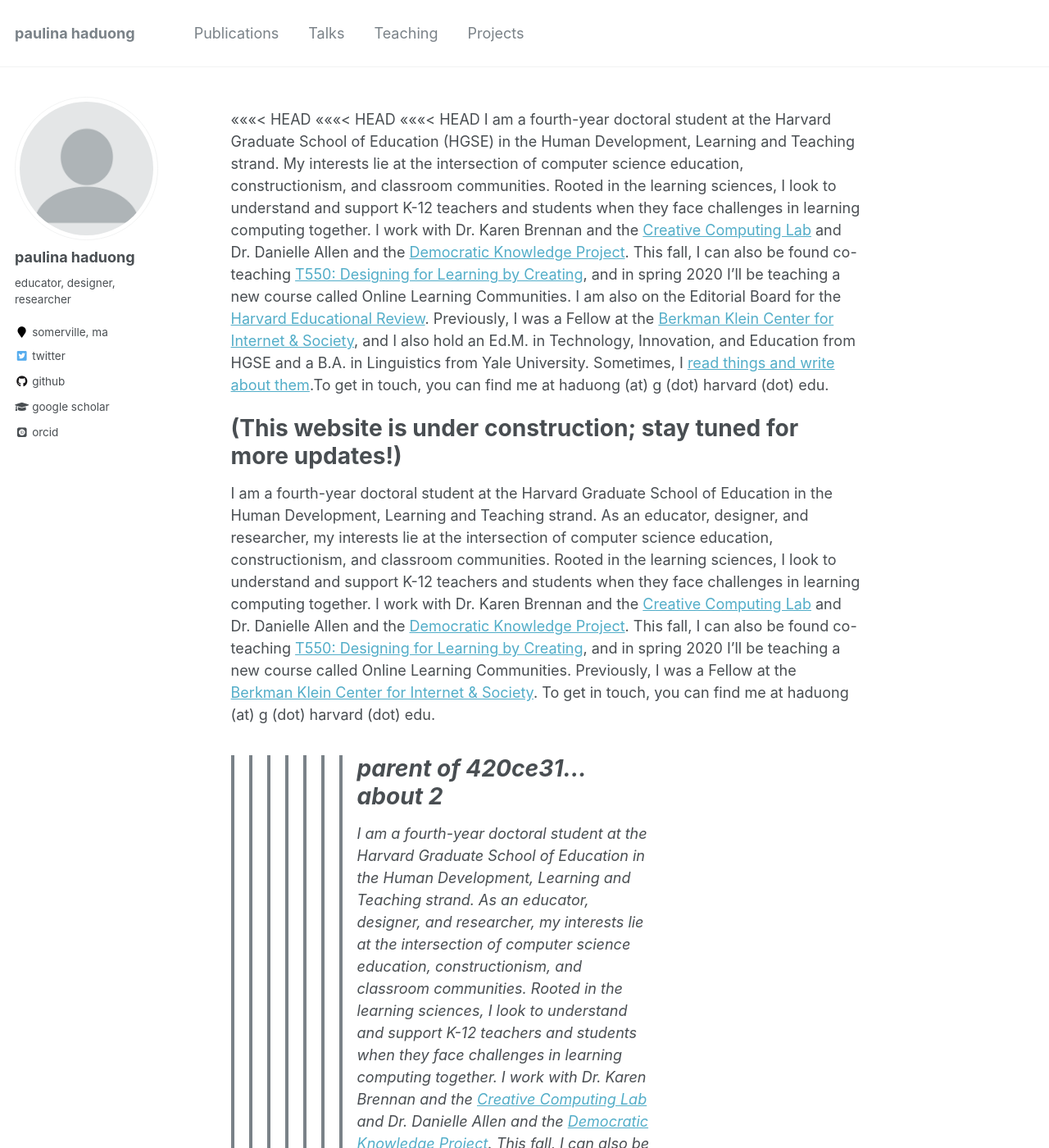
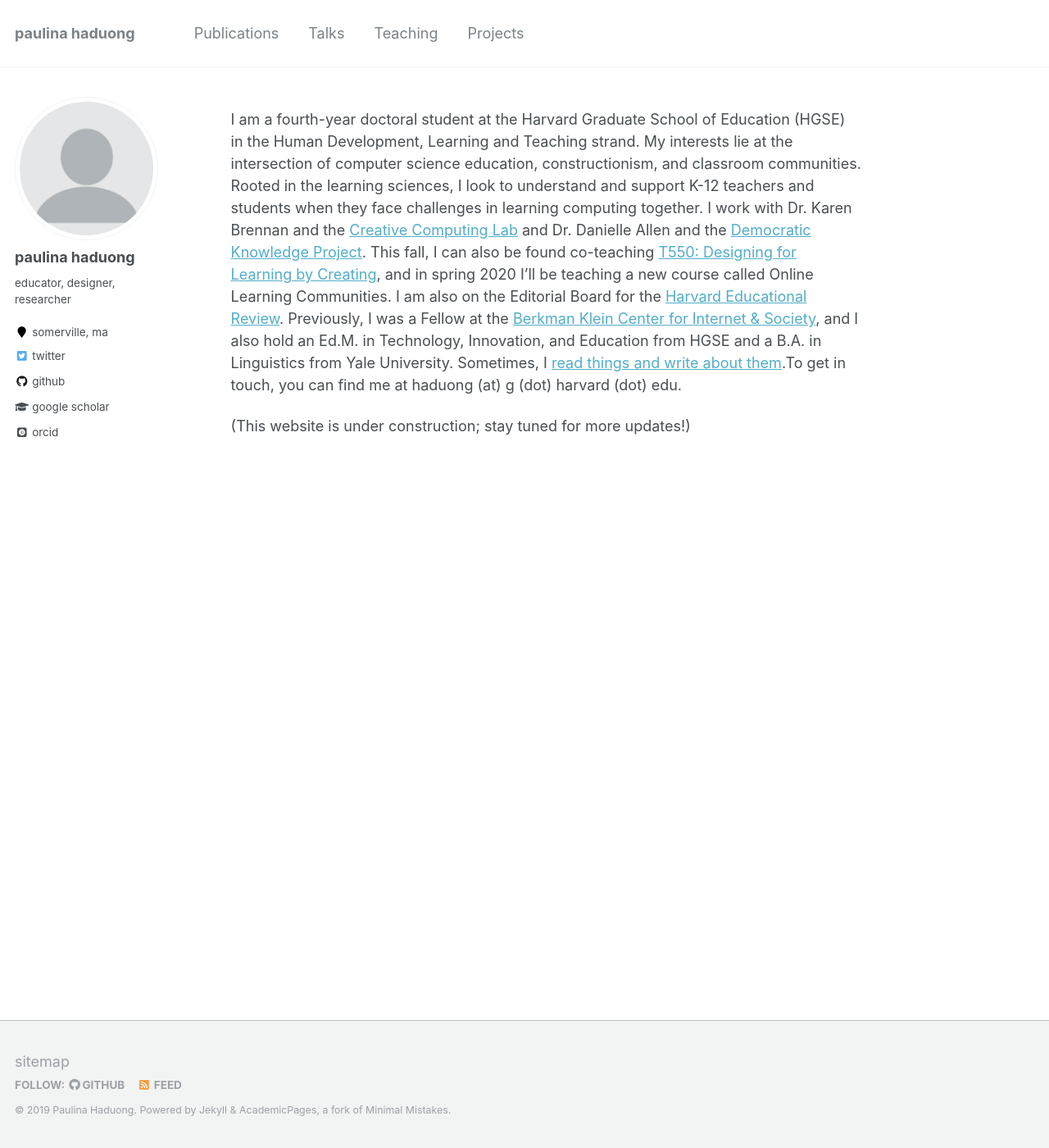
Before and after one commit to paulinahaduong/paulinahaduong.github.io, a Jekyll site: the page built from _pages/about.md, in a window 1280 px wide and 1400 px high. Shown: the whole window at 82% size. Built offline with Jekyll 4.4.1, drawn with Linux system fonts in a browser that asks for light colours; some web fonts are replaced; some of the changed text lies outside the part shown.

Commit message:
dealing with reverts

```diff
--- a/_pages/about.md
+++ b/_pages/about.md
@@ -8,18 +8,6 @@ redirect_from:
   - /about.html
 ---
 
-<<<<<<< HEAD
-<<<<<<< HEAD
-<<<<<<< HEAD
 I am a fourth-year doctoral student at the Harvard Graduate School of Education (HGSE) in the Human Development, Learning and Teaching strand. My interests lie at the intersection of computer science education, constructionism, and classroom communities. Rooted in the learning sciences, I look to understand and support K-12 teachers and students when they face challenges in learning computing together. I work with Dr. Karen Brennan and the [Creative Computing Lab](https://creativecomputing.gse.harvard.edu/) and Dr. Danielle Allen and the [Democratic Knowledge Project](https://democraticknowledge.fas.harvard.edu). This fall, I can also be found co-teaching [T550: Designing for Learning by Creating](https://instagram.com/tfivefifty), and in spring 2020 I'll be teaching a new course called Online Learning Communities. I am also on the Editorial Board for the [Harvard Educational Review](https://www.hepg.org/her-home/home). Previously, I was a Fellow at the [Berkman Klein Center for Internet & Society](https://cyber.harvard.edu/), and I also hold an Ed.M. in Technology, Innovation, and Education from HGSE and a B.A. in Linguistics from Yale University. Sometimes, I [read things and write about them](https://tinyletter.com/paulina_reads_things).To get in touch, you can find me at haduong (at) g (dot) harvard (dot) edu.
 
 (This website is under construction; stay tuned for more updates!)
-=======
-I am a fourth-year doctoral student at the Harvard Graduate School of Education in the Human Development, Learning and Teaching strand. As an educator, designer, and researcher, my interests lie at the intersection of computer science education, constructionism, and classroom communities. Rooted in the learning sciences, I look to understand and support K-12 teachers and students when they face challenges in learning computing together. I work with Dr. Karen Brennan and the [Creative Computing Lab](http://creativecomputing.gse.harvard.edu/) and Dr. Danielle Allen and the [Democratic Knowledge Project](https://democraticknowledge.fas.harvard.edu). This fall, I can also be found co-teaching [T550: Designing for Learning by Creating](https://instagram.com/tfivefifty), and in spring 2020 I'll be teaching a new course called Online Learning Communities. Previously, I was a Fellow at the [Berkman Klein Center for Internet & Society](https://cyber.harvard.edu/). To get in touch, you can find me at haduong (at) g (dot) harvard (dot) edu.
->>>>>>> parent of 420ce31... about 2
-=======
-I am a fourth-year doctoral student at the Harvard Graduate School of Education in the Human Development, Learning and Teaching strand. As an educator, designer, and researcher, my interests lie at the intersection of computer science education, constructionism, and classroom communities. Rooted in the learning sciences, I look to understand and support K-12 teachers and students when they face challenges in learning computing together. I work with Dr. Karen Brennan and the [Creative Computing Lab](http://creativecomputing.gse.harvard.edu/) and Dr. Danielle Allen and the [Democratic Knowledge Project](https://democraticknowledge.fas.harvard.edu). This fall, I can also be found co-teaching [T550: Designing for Learning by Creating](https://instagram.com/tfivefifty), and in spring 2020 I'll be teaching a new course called Online Learning Communities. Previously, I was a Fellow at the [Berkman Klein Center for Internet & Society](https://cyber.harvard.edu/). To get in touch, you can find me at haduong (at) g (dot) harvard (dot) edu.
->>>>>>> parent of 420ce31... about 2
-=======
-I am a fourth-year doctoral student at the Harvard Graduate School of Education in the Human Development, Learning and Teaching strand. As an educator, designer, and researcher, my interests lie at the intersection of computer science education, constructionism, and classroom communities. Rooted in the learning sciences, I look to understand and support K-12 teachers and students when they face challenges in learning computing together. I work with Dr. Karen Brennan and the [Creative Computing Lab](http://creativecomputing.gse.harvard.edu/) and Dr. Danielle Allen and the [Democratic Knowledge Project](https://democraticknowledge.fas.harvard.edu). This fall, I can also be found co-teaching [T550: Designing for Learning by Creating](https://instagram.com/tfivefifty), and in spring 2020 I'll be teaching a new course called Online Learning Communities. Previously, I was a Fellow at the [Berkman Klein Center for Internet & Society](https://cyber.harvard.edu/). To get in touch, you can find me at haduong (at) g (dot) harvard (dot) edu.
->>>>>>> parent of 420ce31... about 2
```
